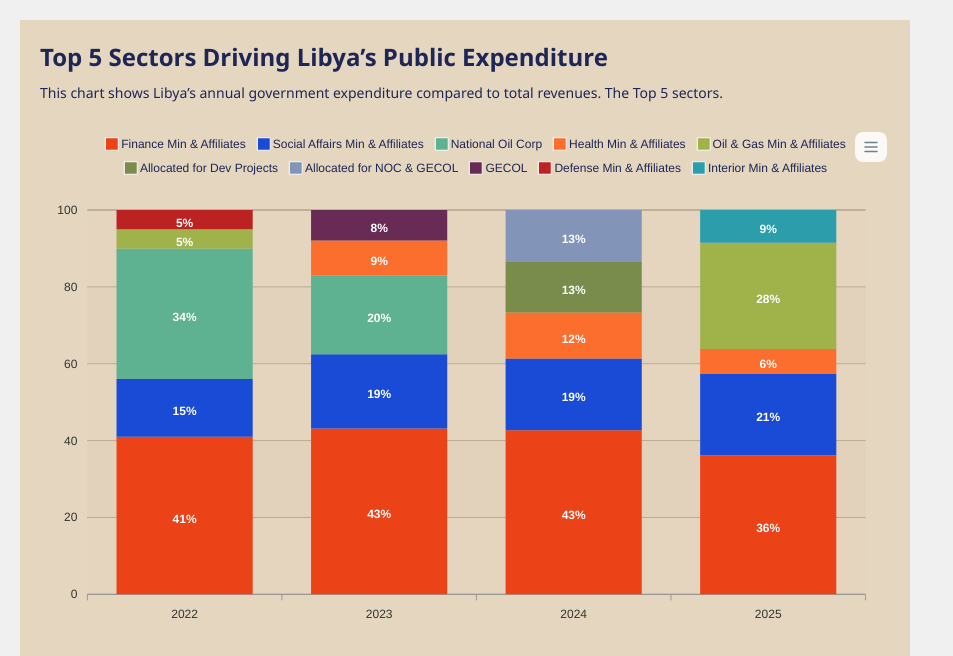
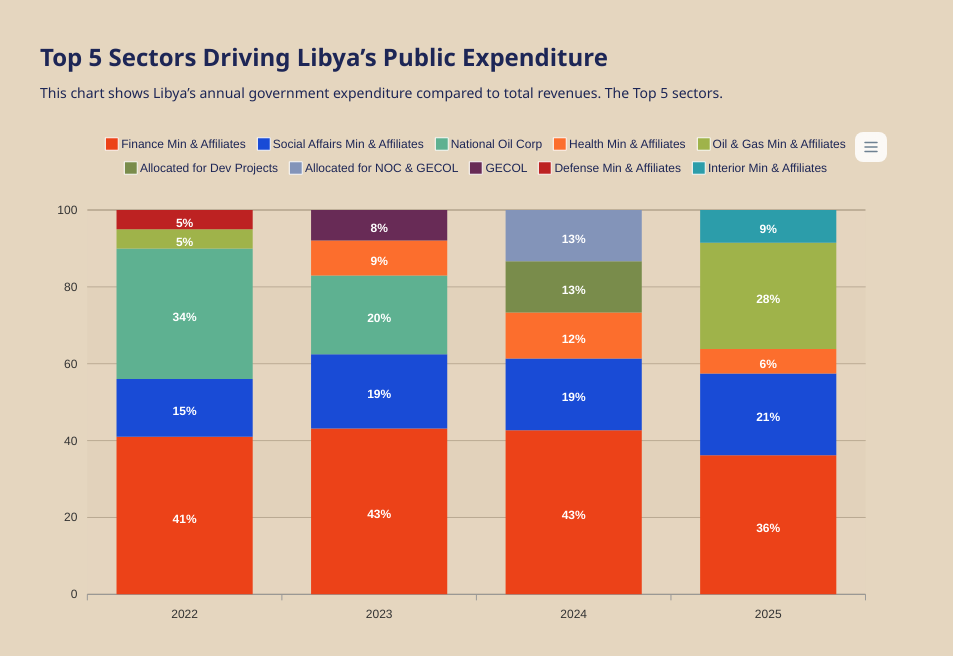
Before and after one commit to muhammedelmes/Demo_Bar_Stacked, a plain HTML site: page index.html in a window 1280 px wide. Shown: the top 656 px of the page, without its empty margins (0-953 px from the left). Drawn offline with nearby package versions, Linux system fonts and the light colour scheme.

Commit message:
Update index.html

```diff
--- a/index.html
+++ b/index.html
@@ -9,7 +9,7 @@
         font-family: Arial, sans-serif;
         margin: 20px;
         text-align: left;
-        background: #f0f0f0;
+        background: #e5d6bf;
       }
 
       /* Container for chart, title, description */
```
